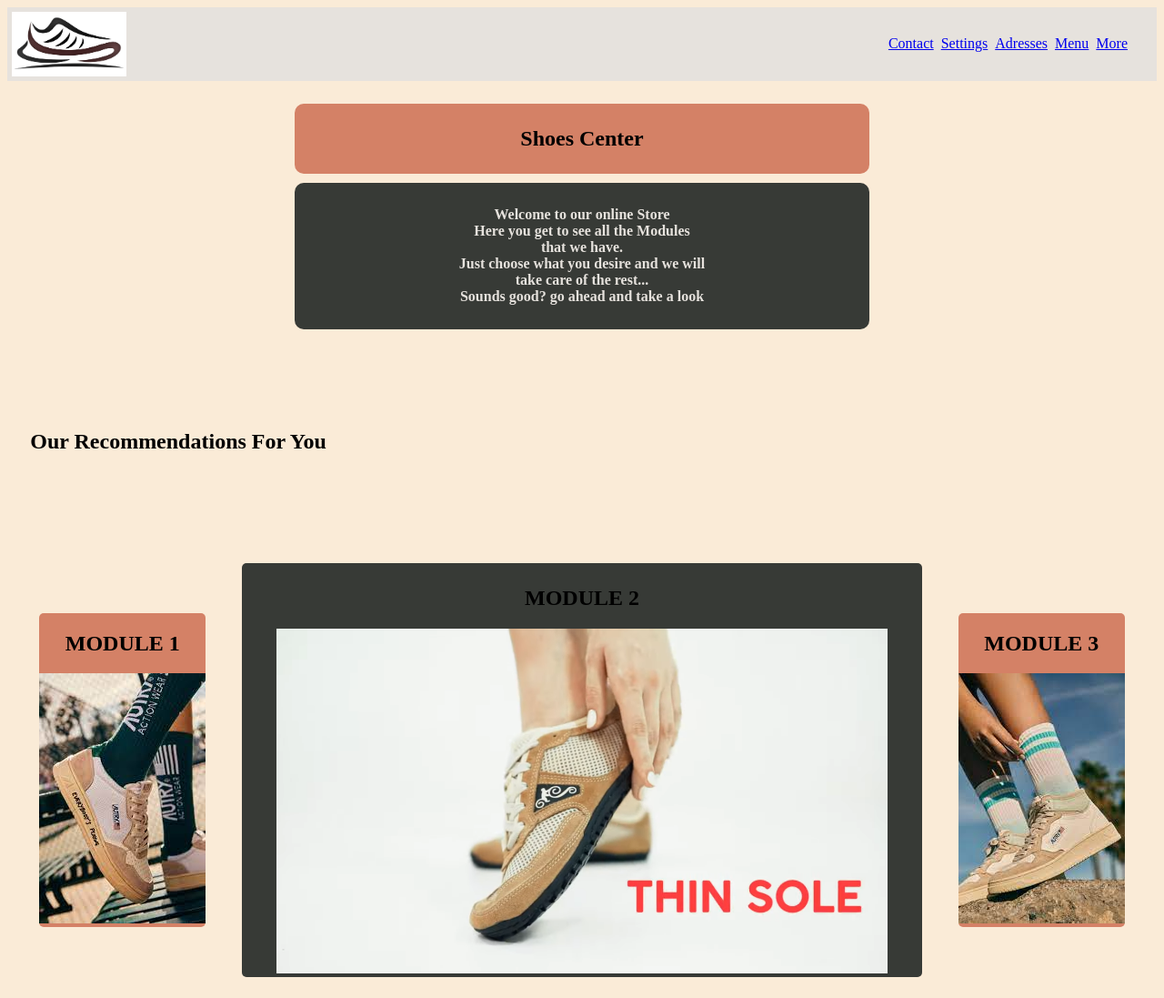
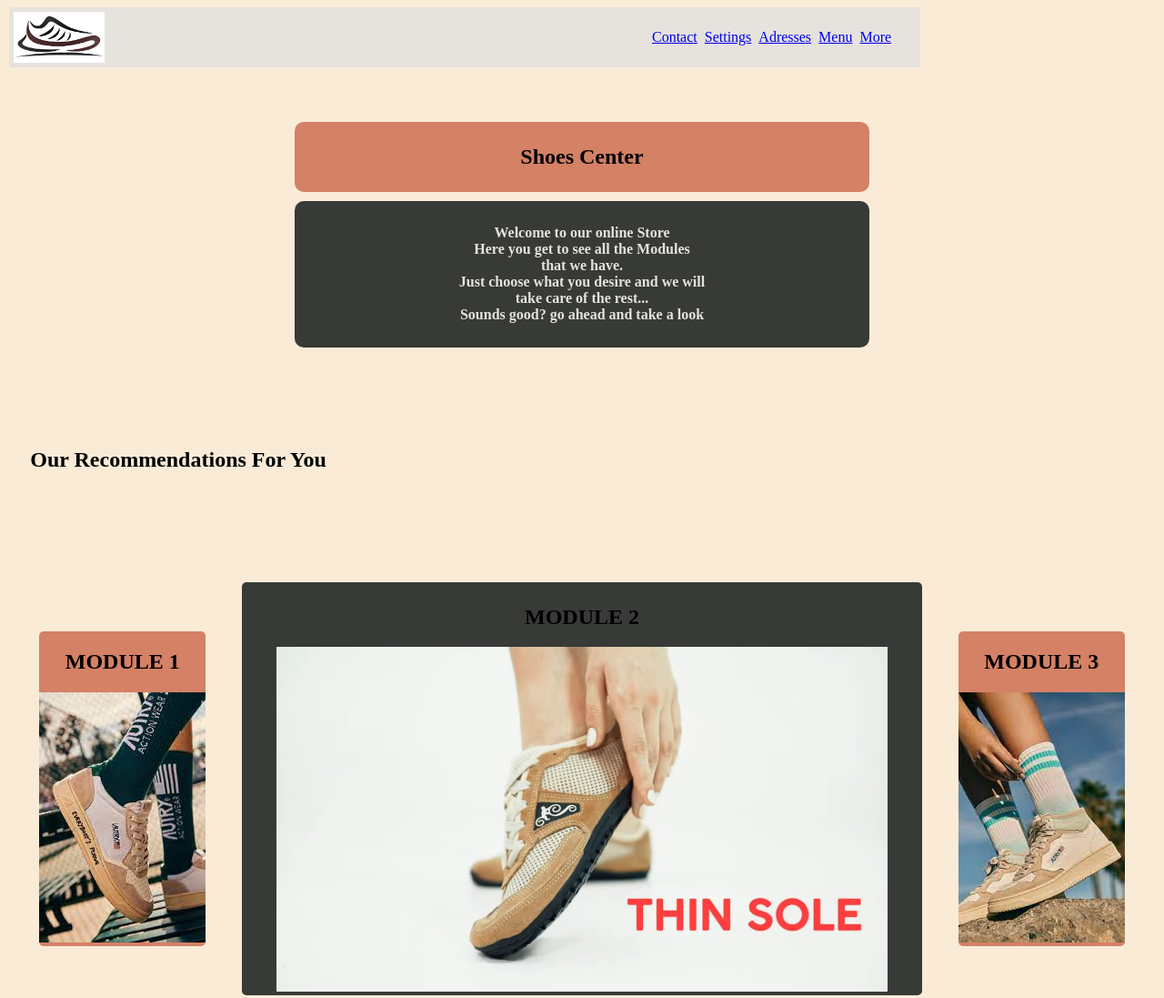
Before and after one commit to Yam3n91/Shoes-Center, a plain HTML site: page index.html in a window 1280 px wide. Shown: the top 1097 px of the page at 91% size. Drawn offline with Linux system fonts and the light colour scheme.

Commit message:
irgendwas

```diff
--- a/style.css
+++ b/style.css
@@ -8,6 +8,8 @@ header {
     justify-content: space-between;
     align-items: center;
     background-color: #E6E2DD;
+    position: fixed;
+    margin: 0 10px 0 2px;
 }
 
 header>img {
@@ -26,7 +28,7 @@ header>img {
 
 .article {
     text-align: center;
-    padding: 2% 25%;
+    padding: 10% 25% 2% 25%;
     margin-bottom: 40px;
 }
 
```
